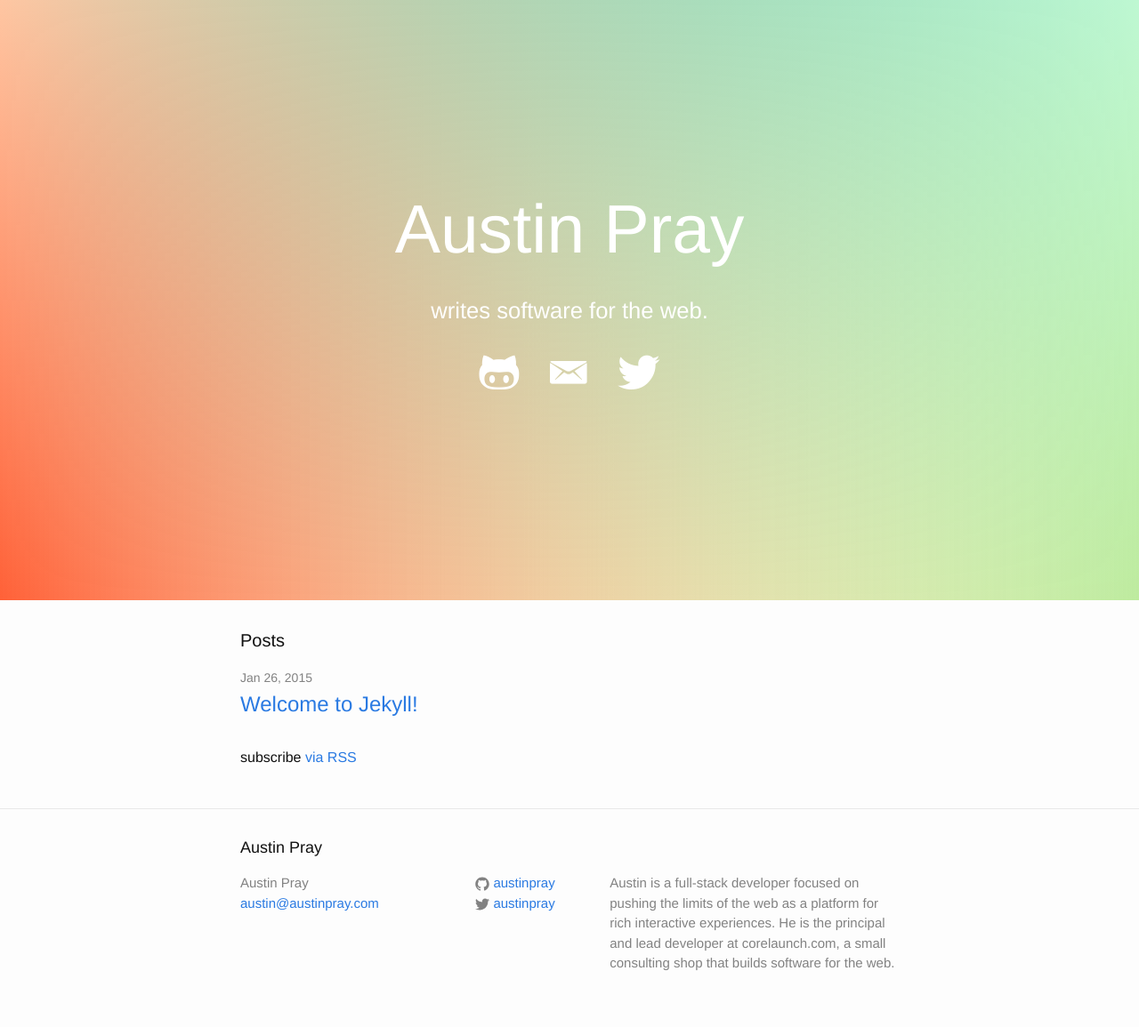
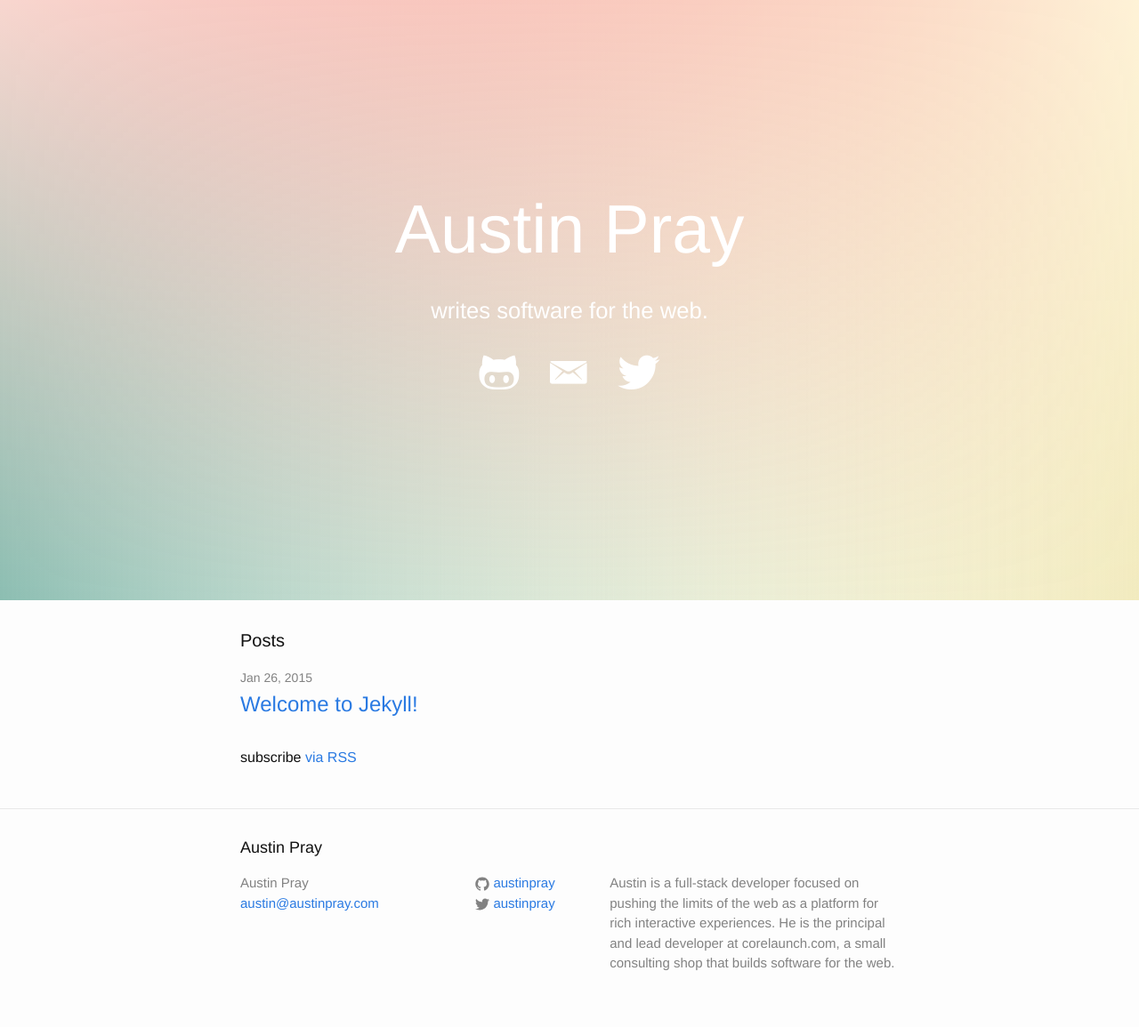
Before and after one commit to austinpray/austinpray.com, a Jekyll site: the page built from index.html, in a window 1280 px wide. Shown: the whole page at 89% size. Built offline with Jekyll 4.4.1, drawn with Linux system fonts in a browser that asks for light colours.

Commit message:
Changes gradien

```diff
--- a/_sass/_layout.scss
+++ b/_sass/_layout.scss
@@ -238,9 +238,9 @@
 /**
  * Jumbotron
  */
-$grad-left: #00A388;
-$grad-top: #FF6138;
-$grad-right: #BEEB9F;
+$grad-top: #8CBEB2;
+$grad-left: #F06060;
+$grad-right: #F2EBBF;
 .jumbotron {
   min-height: 75vh;
   background-color: #1d1d1d;
```
